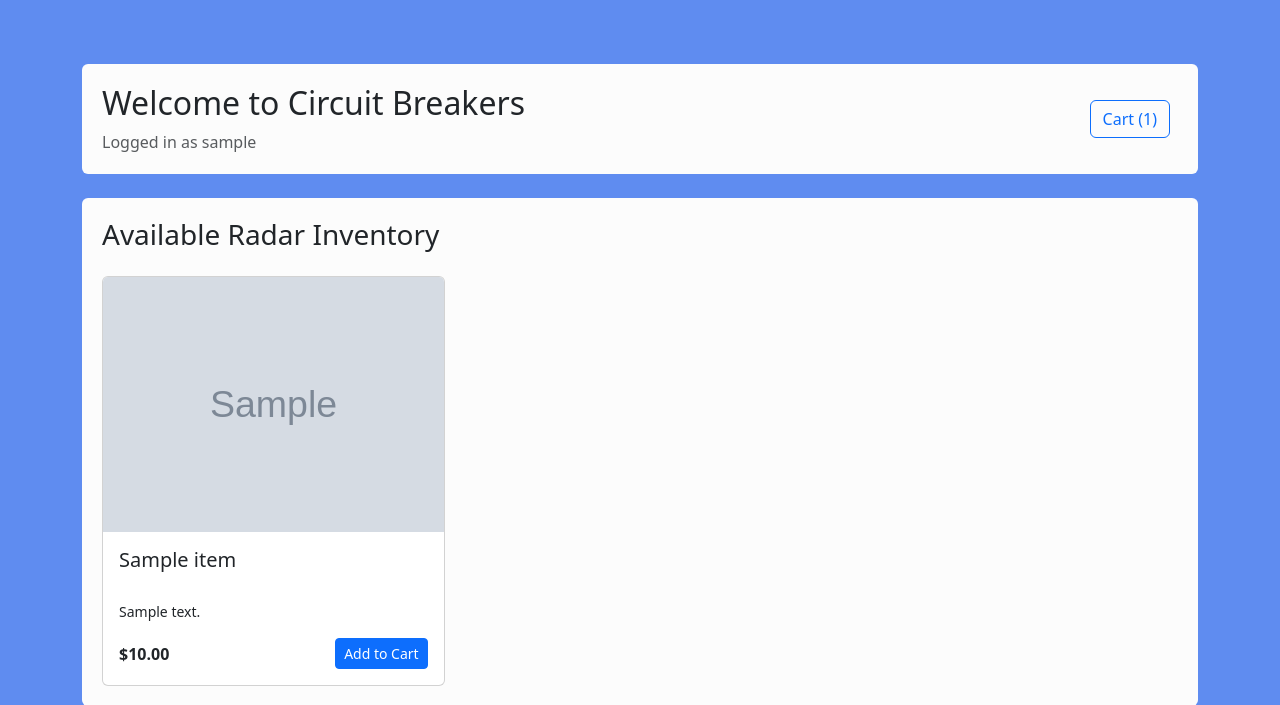
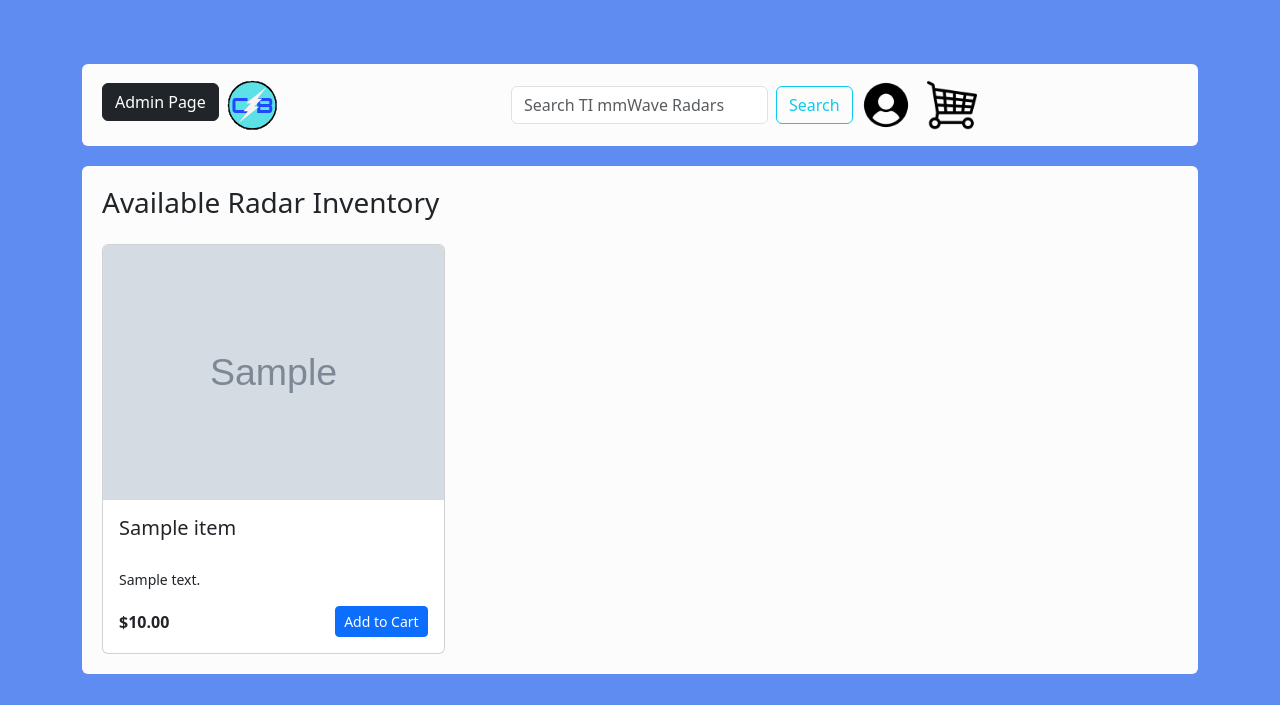
Before and after one commit to Krogers48/swe-3313-fall-2025-team-12, a Flask app: template source/templates/main.html in a window 1280 px wide. Shown: the top 705 px of the page. Run offline with Flask 3, Linux system fonts and the light colour scheme; the template is opened without the code that fills it: most values are stand-ins (such as "Sample title", 1, 10 or a date in 2020).

Commit message:
Updated Navbar

```diff
--- a/source/main.py
+++ b/source/main.py
@@ -379,17 +379,24 @@ def main():
     if session['is_admin']:
         is_disabled = "false"
         state = "active"
+        is_visible = "visible"
     else:
         is_disabled = "true"
         state = "disabled"
+        is_visible = "hidden"
 
     if request.method == "POST":
         return render_template(
             'main.html',
             is_admin=session["is_admin"],
             first_name=session["first_name"],
+            username=session["username"],
             is_disabled=is_disabled,
-            state=state)
+            state=state,
+            inventory=inventory,
+            cart_count=cart_count,
+            is_visible=is_visible,
+        )
     else:
         return render_template(
             'main.html',
@@ -400,6 +407,7 @@ def main():
             state=state,
             inventory=inventory,
             cart_count=cart_count,
+            is_visible=is_visible,
         )
 
 
--- a/source/templates/main.html
+++ b/source/templates/main.html
@@ -9,20 +9,33 @@ Main Page
     <div class="container" style="margin-top: 5%; margin-bottom: 5%;">
 
         <!-- Top header / greeting -->
-        <div class="rounded mb-4" style="background-color: #fcfcfc; padding: 20px;">
-            <div class="d-flex justify-content-between align-items-center">
-                <div>
-                    <h2>Welcome to Circuit Breakers</h2>
-                    {% if username %}
-                        <p class="text-muted mb-0">Logged in as {{ username }}</p>
-                    {% endif %}
+        <div style="rounded mb-4 background-color: #fcfcfc; padding-bottom: 20px;">
+            <nav class="navbar navbar-expand-md rounded" style="background-color: #fcfcfc;">
+                <div class="container-fluid">
+                    <div class="collapse navbar-collapse" id="navbarSupportedContent">
+                        <ul class="navbar-nav me-auto mb-2 mb-lg-0">
+                            <li style="visibility: {{is_visible}};" class="nav-item">
+                                <a class="nav-link {{state}}" aria-disabled="{{is_disabled}}" href="admin"><button class="btn btn-dark">Admin Page</button></a>
+                            </li>
+                            <li class="navbar-brand">
+                                <a class="navbar-brand" href="main"><img src="{{url_for('static', filename='cb_logo_50px.png')}}" alt="Circuit Breakers Logo"></a>
+                            </li>
+                        </ul>
+                        <form action="search" class="d-flex" role="search">
+                            <input name="search" class="form-control me-2" type="search" placeholder="Search TI mmWave Radars" aria-label="Search"/>
+                            <button class="btn btn-outline-info" type="submit">Search</button>
+                        </form>
+                        <ul class="navbar-nav me-auto mb-2 mb-lg-0">
+                            <li class="nav-item">
+                                <a class="nav-link active" aria-current="page" href="#"><img src="{{url_for('static', filename='user_icon.png')}}" height="50px" width="50px" alt="User Icon"></a>
+                            </li>
+                            <li class="nav-item">
+                                <a class="nav-link active" aria-current="page" href="cart"><img src="{{url_for('static', filename='shopping_cart_icon.png')}}" height="50px" width="50px" alt="Shopping Cart Icon"></a>
+                            </li>
+                        </ul>
+                    </div>
                 </div>
-                <div>
-                    <a href="{{ url_for('cart') }}" class="btn btn-outline-primary me-2">
-                        Cart ({{ cart_count }})
-                    </a>
-                </div>
-            </div>
+            </nav>
         </div>
 
         <!-- Embedded shop section on the main page -->
```
Also changed, not shown: source/static/shopping_cart_icon.png (added), 1 other file.
